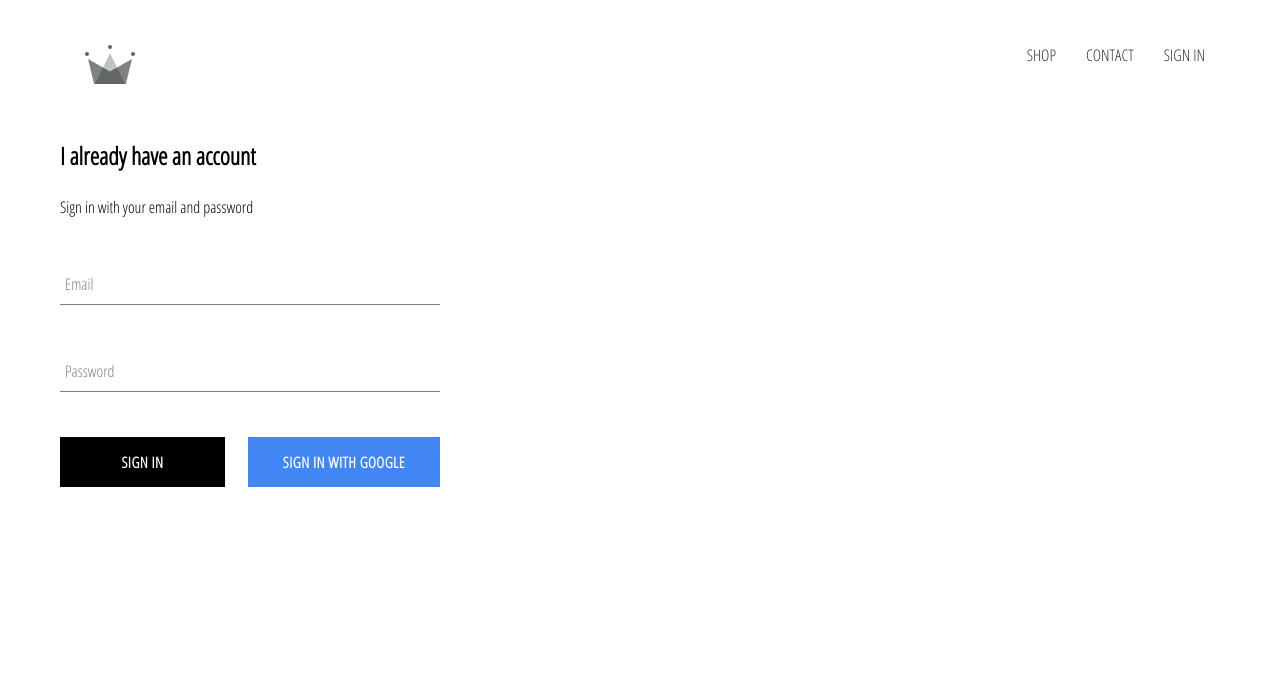
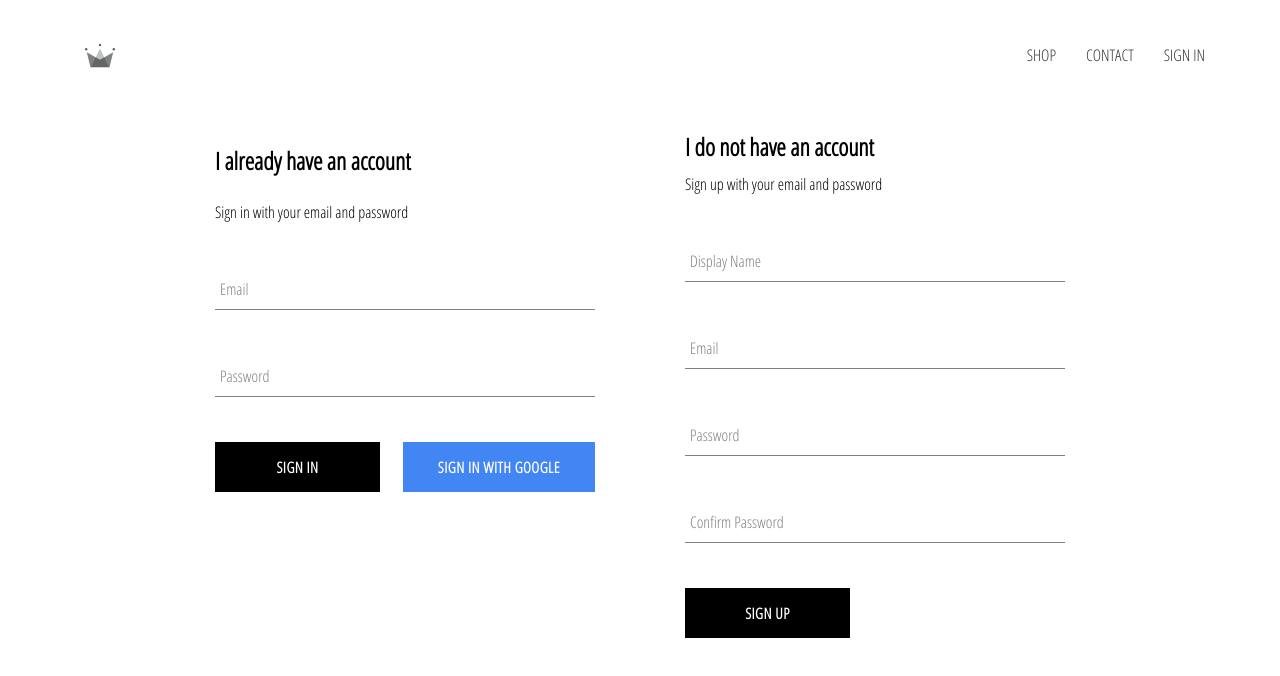
Before and after one commit to joonaaas/clothing-ecommerce, a React (Create React App) app: page /signin in a window 1280 px wide. Shown: the top 676 px of the page. Built offline with nearby package versions, Linux system fonts and the light colour scheme; no server answers.

Commit message:
implemented firebase utils and ability to store autheticated users to database

```diff
--- a/src/App.js
+++ b/src/App.js
@@ -7,7 +7,7 @@ import Header from './components/header/header.component'
 import HomePage from './pages/homepage/homepage.component'
 import SignInAndSignUpPage from './pages/sign-in-and-sign-up/sign-in-and-sign-up.component'
 import ShopPage from './pages/shop/shop.component'
-import { auth } from './firebase/firebase.utils'
+import { auth, createUserProfileDocument } from './firebase/firebase.utils'
 
 class App extends Component {
 	state = {
@@ -17,9 +17,21 @@ class App extends Component {
 	unsubscribeFromAuth = null
 
 	componentDidMount() {
-		this.unsubscribeFromAuth = auth.onAuthStateChanged((user) => {
-			this.setState({ currentUser: user })
-			console.log(user)
+		this.unsubscribeFromAuth = auth.onAuthStateChanged(async (userAuth) => {
+			if (userAuth) {
+				const userRef = await createUserProfileDocument(userAuth)
+				userRef.onSnapshot((snapShot) => {
+					this.setState({
+						currentUser: {
+							id: snapShot.id,
+							...snapShot.data(),
+						},
+					})
+					console.log(this.state)
+				})
+			} else {
+				this.setState({ currentUser: userAuth })
+			}
 		})
 	}
 
--- a/src/components/header/header.styles.scss
+++ b/src/components/header/header.styles.scss
@@ -7,8 +7,10 @@
 
   .logo-container {
     height: 100%;
-    width: 70px;
+    width: 80px;
     padding: 25px;
+    display: flex;
+    align-items: center;
   }
 
   .options {
--- a/src/components/menu-item/menu-item.styles.scss
+++ b/src/components/menu-item/menu-item.styles.scss
@@ -14,7 +14,7 @@
 
     & .background-image {
       transform: scale(1.1);
-      transition: transform 6s cubic-bezier(0.25, 0.45, 0.45, 0.95);
+      transition: transform 4s cubic-bezier(0.25, 0.45, 0.45, 0.95);
     }
 
     & .content {
@@ -40,6 +40,9 @@
     height: 100%;
     background-position: center;
     background-size: cover;
+    transform: scale(1);
+    transition: transform 4s cubic-bezier(0.25, 0.45, 0.45, 0.95);
+
   }
 
   .content {
--- /dev/null
+++ b/src/components/sign-up/sign-up.component.jsx
@@ -0,0 +1,95 @@
+import React from 'react'
+import './sign-up.styles.scss'
+
+import FormInput from '../form-input/form-input.component'
+import CustomButton from '../custom-button/custom-button.component'
+
+import { auth, createUserProfileDocument } from '../../firebase/firebase.utils'
+
+class SignUp extends React.Component {
+	state = {
+		displayName: '',
+		email: '',
+		password: '',
+		confirmPassword: '',
+	}
+
+	handleSubmit = async (e) => {
+		e.preventDefault()
+
+		const { displayName, email, password, confirmPassword } = this.state
+		if (password !== confirmPassword) {
+			alert('Passwords dont match')
+			return
+		}
+		try {
+			const { user } = await auth.createUserWithEmailAndPassword(
+				email,
+				password
+			)
+
+			await createUserProfileDocument(user, { displayName })
+
+			this.setState({
+				displayName: '',
+				email: '',
+				password: '',
+				confirmPassword: '',
+			})
+		} catch (error) {
+			console.error(error)
+		}
+	}
+
+	handleChange = (e) => {
+		const { name, value } = e.target
+		this.setState({ [name]: value })
+	}
+
+	render() {
+		const { displayName, email, password, confirmPassword } = this.state
+		return (
+			<div className='sign-up'>
+				<h2 className='title'>I do not have an account</h2>
+				<span>Sign up with your email and password</span>
+				<form className='sign-up-form' onSubmit={this.handleSubmit}>
+					<FormInput
+						type='text'
+						name='displayName'
+						value={displayName}
+						onChange={this.handleChange}
+						label='Display Name'
+						required
+					/>
+					<FormInput
+						type='email'
+						name='email'
+						value={email}
+						onChange={this.handleChange}
+						label='Email'
+						required
+					/>
+					<FormInput
+						type='password'
+						name='password'
+						value={password}
+						onChange={this.handleChange}
+						label='Password'
+						required
+					/>
+					<FormInput
+						type='password'
+						name='confirmPassword'
+						value={confirmPassword}
+						onChange={this.handleChange}
+						label='Confirm Password'
+						required
+					/>
+					<CustomButton type='submit'>Sign Up</CustomButton>
+				</form>
+			</div>
+		)
+	}
+}
+
+export default SignUp
--- /dev/null
+++ b/src/components/sign-up/sign-up.styles.scss
@@ -0,0 +1,9 @@
+.sign-up {
+  display: flex;
+  flex-direction: column;
+  width: 380px;
+
+  .title {
+    margin: 10px 0;
+  }
+}
--- a/src/firebase/firebase.utils.js
+++ b/src/firebase/firebase.utils.js
@@ -13,6 +13,32 @@ const config = {
 	measurementId: 'G-P06NRP83XP',
 }
 
+export const createUserProfileDocument = async (userAuth, additionalData) => {
+	if (!userAuth) return
+
+	// creates a user object
+	const userRef = firestore.doc(`users/${userAuth.uid}`)
+	const snapShot = await userRef.get()
+	if (!snapShot.exists) {
+		const { displayName, email, photoURL } = userAuth
+
+		const createdAt = new Date()
+
+		try {
+			await userRef.set({
+				displayName,
+				email,
+				photoURL,
+				createdAt,
+				...additionalData,
+			})
+		} catch (error) {
+			console.log('Error creating user', error.message)
+		}
+	}
+	return userRef
+}
+
 firebase.initializeApp(config)
 
 export const auth = firebase.auth()
--- a/src/pages/sign-in-and-sign-up/sign-in-and-sign-up.component.jsx
+++ b/src/pages/sign-in-and-sign-up/sign-in-and-sign-up.component.jsx
@@ -2,10 +2,13 @@ import React from 'react'
 import './sign-in-and-sign-up.styles.scss'
 
 import SignIn from '../../components/sign-in/sign-in.component'
+import SignUp from '../../components/sign-up/sign-up.component'
+
 const SignInAndSignUpPage = () => {
 	return (
 		<div className='sign-in-and-sign-up'>
 			<SignIn />
+			<SignUp />
 		</div>
 	)
 }
--- a/src/pages/sign-in-and-sign-up/sign-in-and-sign-up.styles.scss
+++ b/src/pages/sign-in-and-sign-up/sign-in-and-sign-up.styles.scss
@@ -0,0 +1,6 @@
+.sign-in-and-sign-up {
+  width: 850px;
+  display: flex;
+  justify-content: space-between;
+  margin: 30px auto;
+}
```
